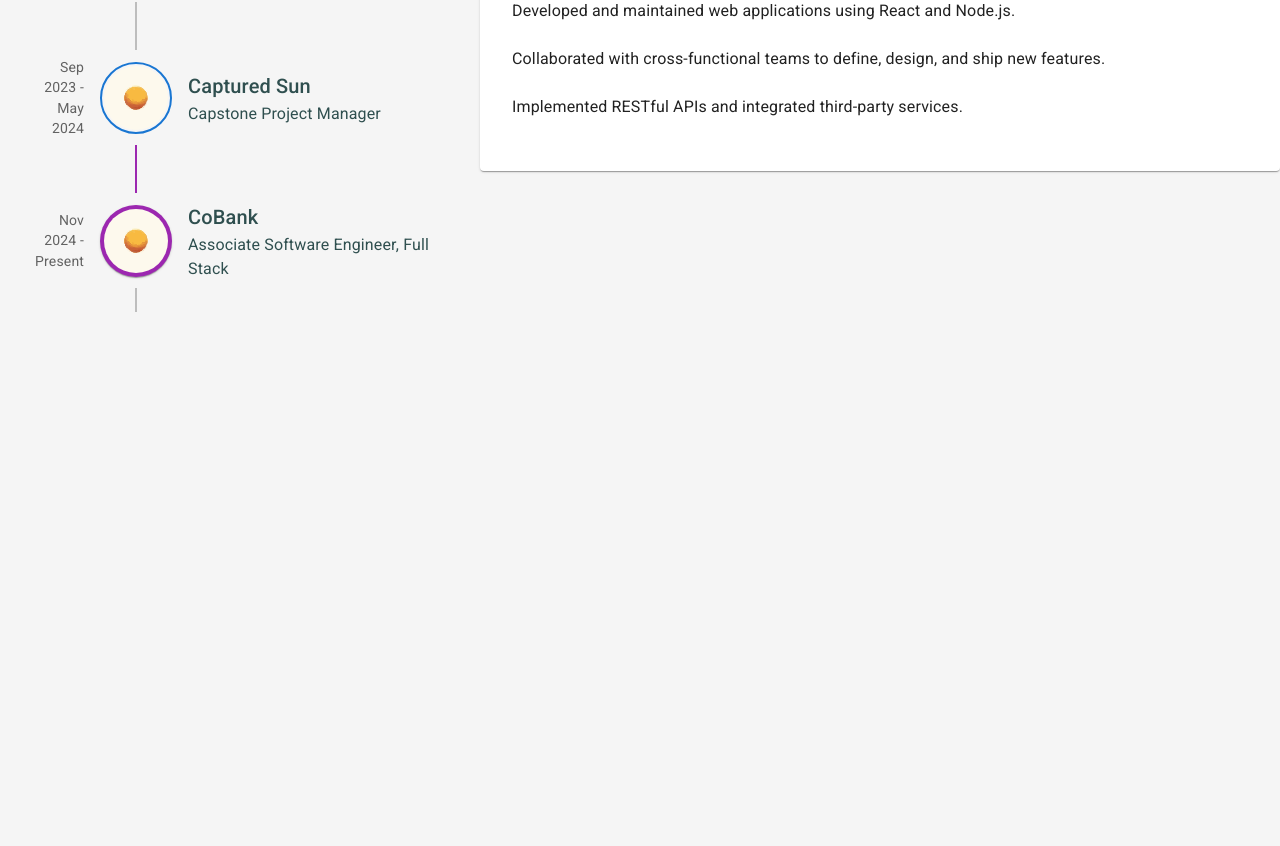
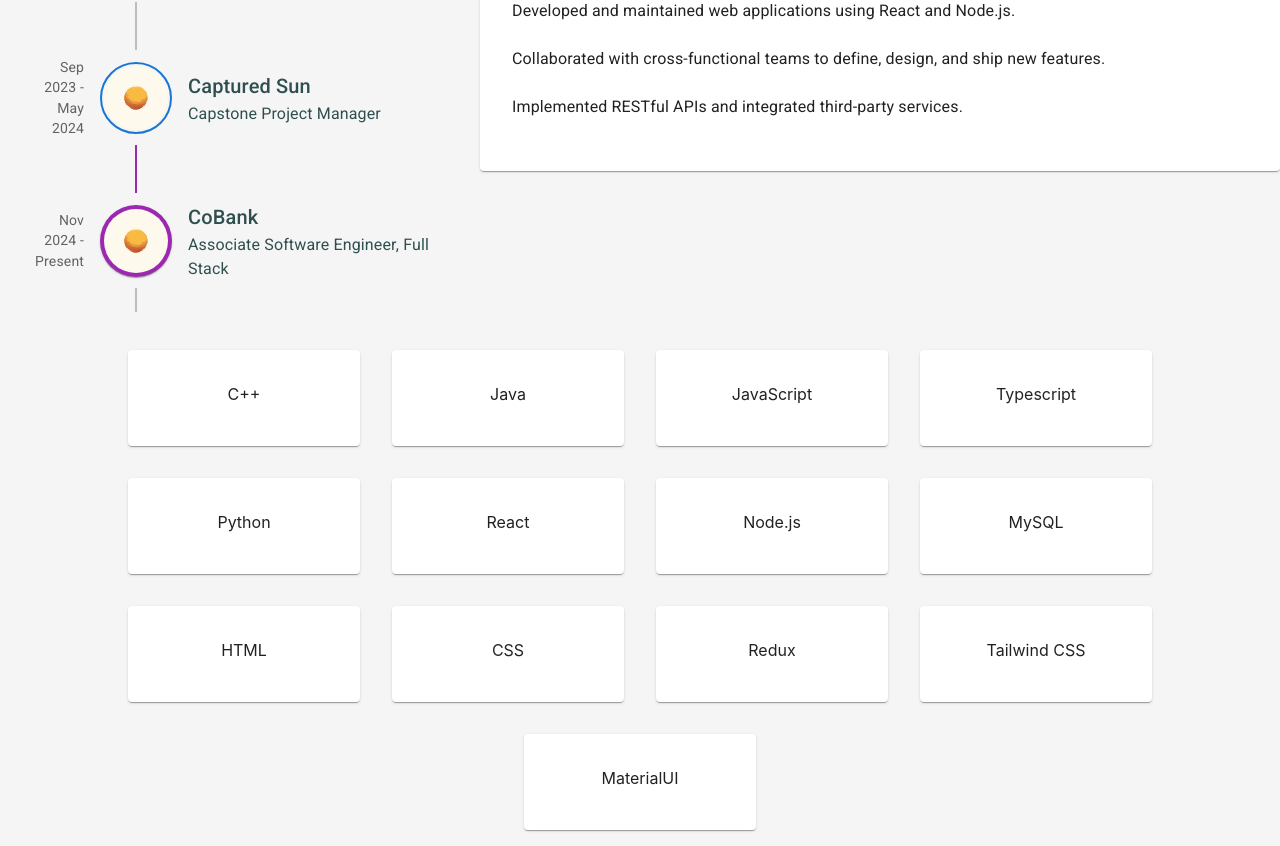
Before and after one commit to keba2993/react-portfolio, a React (Vite) app in the folder Digital Portfolio/: page / in a window 1280 px wide. Shown: the part 754-1600 px from the top of the page. Before the commit the page ends 1088 px from the top, so only its background shows below. Built offline with nearby package versions, Linux system fonts and the light colour scheme.

Commit message:
add skills section

```diff
--- a/Digital Portfolio/src/App.css
+++ b/Digital Portfolio/src/App.css
@@ -59,3 +59,14 @@
 	padding: 2rem;
 	justify-content: center;
 }
+
+.skill-card {
+	background-color: whitesmoke;
+	border-radius: 100px;
+	padding: 1rem;
+	margin: 1rem;
+	width: 200px;
+	display: flex;
+	justify-content: center;
+	align-items: center;
+}
--- a/Digital Portfolio/src/App.tsx
+++ b/Digital Portfolio/src/App.tsx
@@ -1,7 +1,8 @@
 import './App.css';
 import Hero from './components/Hero';
 import Navbar from './components/Navbar';
-import Experience from './components/Experience';
+import Experience from './components/Experience/Experience';
+import Skills from './components/Skills/Skills';
 
 function App() {
 	return (
@@ -9,6 +10,7 @@
 			<Navbar />
 			<Hero />
 			<Experience />
+			<Skills />
 		</>
 	);
 }
--- a/Digital Portfolio/src/components/ExperienceCard.tsx
+++ b/Digital Portfolio/src/components/Experience/ExperienceCard.tsx
@@ -10,7 +10,7 @@
 	Box,
 	Grid2,
 } from '@mui/material';
-import nasdaqLogo from '../assets/nasdaq.svg';
+import nasdaqLogo from '../../assets/nasdaq.svg';
 
 function ExperienceCard() {
 	return (
--- a/Digital Portfolio/src/components/ExperienceTimeline.tsx
+++ b/Digital Portfolio/src/components/Experience/ExperienceTimeline.tsx
@@ -1,7 +1,7 @@
 import { Box, Typography } from '@mui/material';
-import capturedSunLogo from '../assets/captured-sun.svg';
-import willowtreeLogo from '../assets/WillowTree-logo.svg';
-import nasdaqLogo from '../assets/nasdaq.svg';
+import capturedSunLogo from '../../assets/captured-sun.svg';
+import willowtreeLogo from '../../assets/WillowTree-logo.svg';
+import nasdaqLogo from '../../assets/nasdaq.svg';
 import { useState } from 'react';
 import {
 	Timeline,
--- /dev/null
+++ b/Digital Portfolio/src/components/Skills/Skills.tsx
@@ -0,0 +1,34 @@
+import { CardContent, Card } from '@mui/material';
+
+function Skills() {
+	let skillList = [
+		'C++',
+		'Java',
+		'JavaScript',
+		'Typescript',
+		'Python',
+		'React',
+		'Node.js',
+		'MySQL',
+		'HTML',
+		'CSS',
+		'Redux',
+		'Tailwind CSS',
+		'MaterialUI',
+	];
+	return (
+		<div
+			style={{ display: 'flex', justifyContent: 'center', flexWrap: 'wrap' }}
+		>
+			{skillList.map((skill) => {
+				return (
+					<Card key={skill} className='skill-card'>
+						<CardContent>{skill}</CardContent>
+					</Card>
+				);
+			})}
+		</div>
+	);
+}
+
+export default Skills;
```
Also changed, not shown: Digital Portfolio/src/components/Experience/Experience.tsx (renamed from Digital Portfolio/src/components/Experience.tsx).
